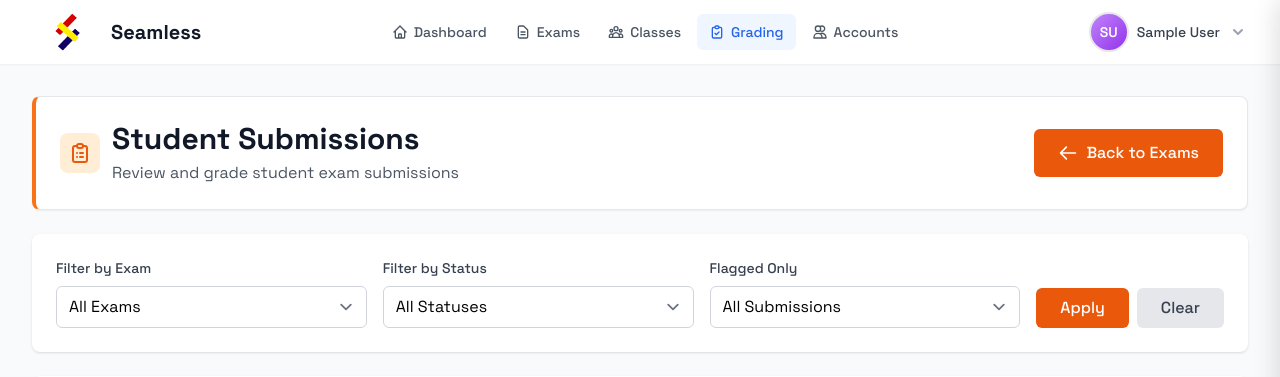
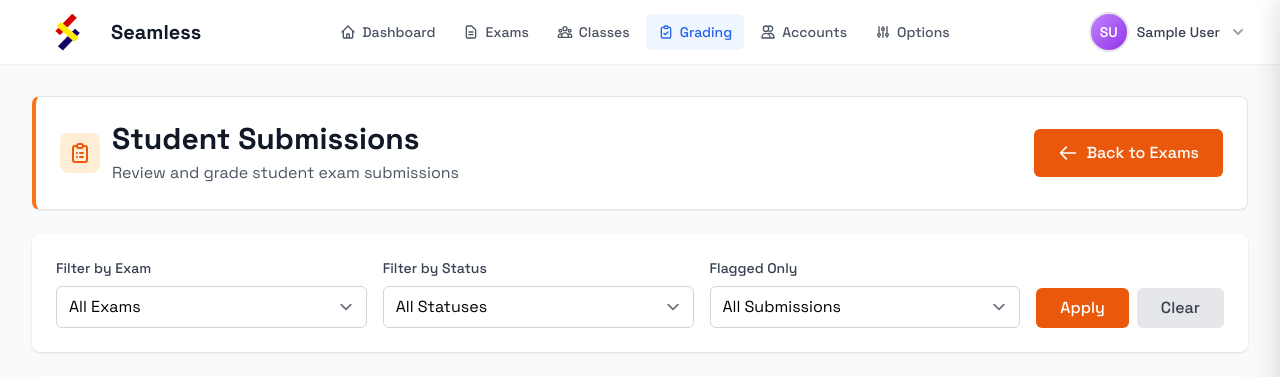
Before and after one commit to xf00889/seamless-exam, a Django app: page /attempts/teacher/grading/ in a window 1280 px wide. Shown: the top 377 px of the page. Run offline with Django 5.2, Linux system fonts and the light colour scheme; a user stored in the database is signed in; tables that the repository leaves empty hold one stand-in row (values such as "Sample post"); some libraries are stand-ins or nearby versions.

Commit message:
added mods to mps

```diff
--- a/templates/components/navbar.html
+++ b/templates/components/navbar.html
@@ -44,6 +44,10 @@
                         {% elif link.label == 'Students' or link.label == 'Accounts' %}
                         <svg class="w-4 h-4 mr-1.5 flex-shrink-0" fill="none" stroke="currentColor" viewBox="0 0 24 24" aria-hidden="true">
                             <path stroke-linecap="round" stroke-linejoin="round" stroke-width="2" d="M12 4.354a4 4 0 110 5.292M15 21H3v-1a6 6 0 0112 0v1zm0 0h6v-1a6 6 0 00-9-5.197M13 7a4 4 0 11-8 0 4 4 0 018 0z" />
+                        </svg>
+                        {% elif link.label == 'Options' %}
+                        <svg class="w-4 h-4 mr-1.5 flex-shrink-0" fill="none" stroke="currentColor" viewBox="0 0 24 24" aria-hidden="true">
+                            <path stroke-linecap="round" stroke-linejoin="round" stroke-width="2" d="M12 6V4m0 2a2 2 0 100 4m0-4a2 2 0 110 4m-6 8a2 2 0 100-4m0 4a2 2 0 110-4m0 4v2m0-6V4m6 6v10m6-2a2 2 0 100-4m0 4a2 2 0 110-4m0 4v2m0-6V4" />
                         </svg>
                         {% endif %}
                         {{ link.label }}
--- a/users/context_processors.py
+++ b/users/context_processors.py
@@ -61,6 +61,11 @@ def navbar_context(request):
                 'url': '/users/teacher/accounts/',
                 'active': current_path.startswith('/users/teacher/accounts/')
             },
+            {
+                'label': 'Options',
+                'url': '/users/teacher/options/',
+                'active': current_path.startswith('/users/teacher/options/')
+            },
         ]
 
     if auth_service.require_student(request):
```
Also changed, not shown: templates/exams/item_summary.html (+5 -6 lines).
